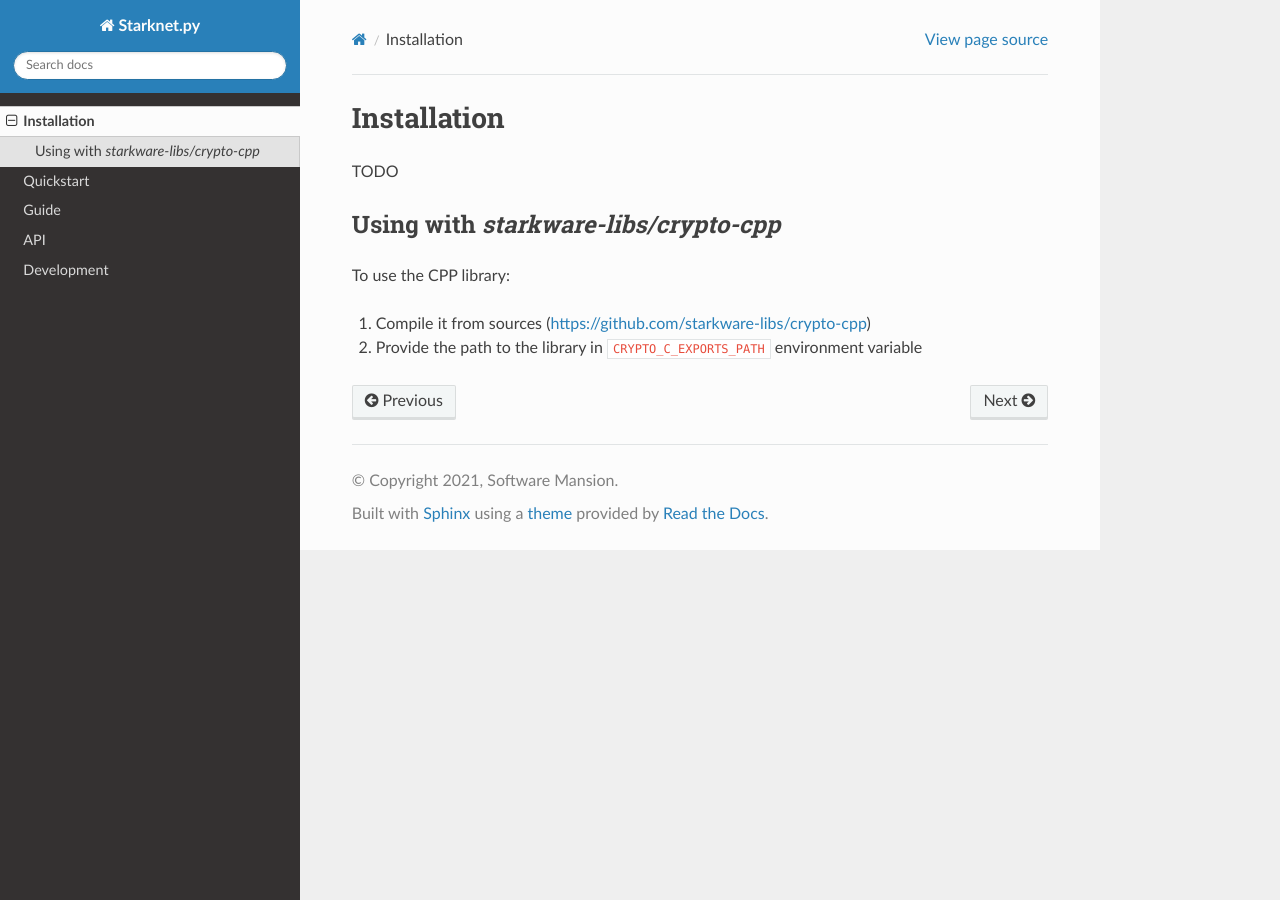
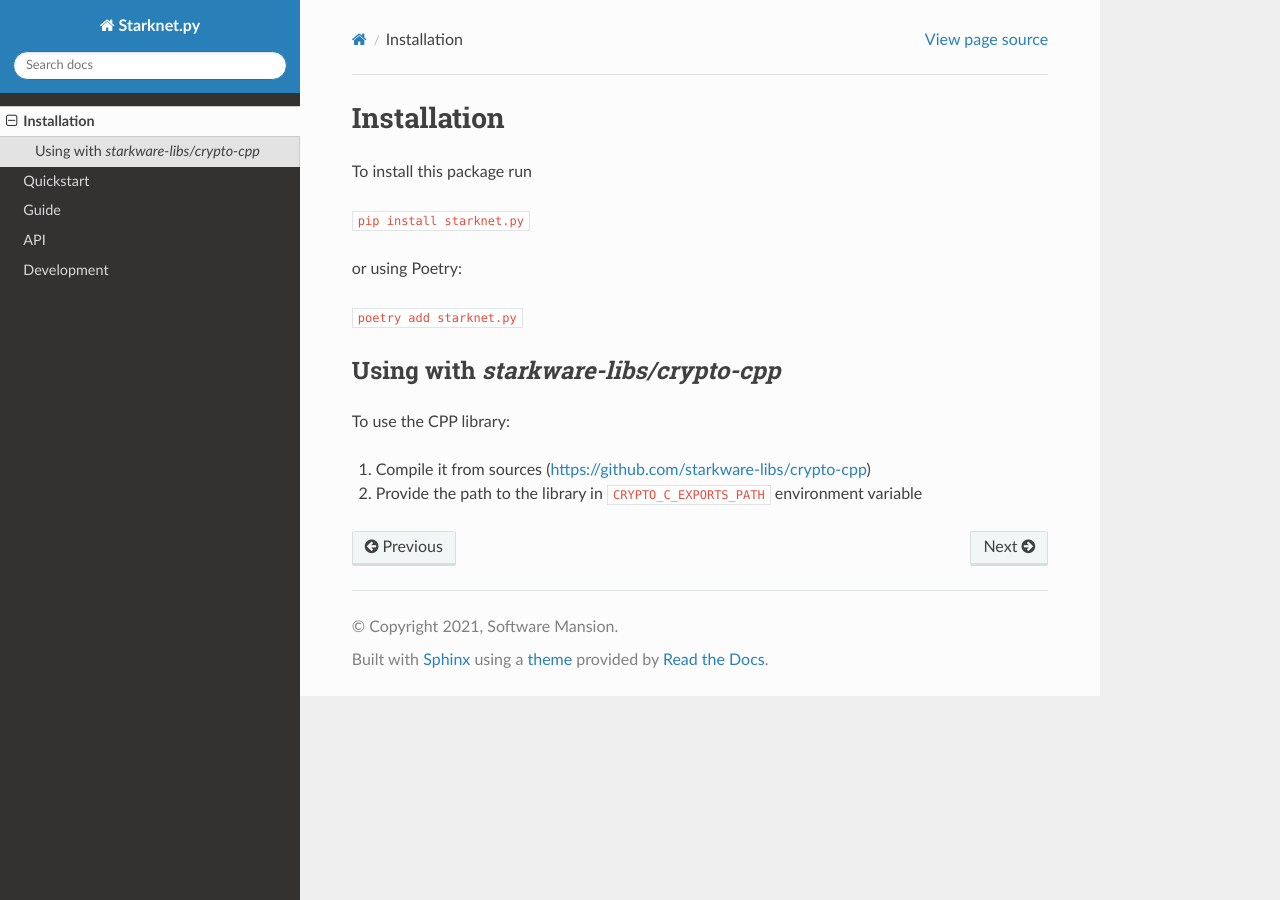
Before and after one commit to software-mansion/starknet.py, a Sphinx documentation site: the page built from docs/installation.rst, in a window 1280 px wide. Built offline with Sphinx 7.4.7 and the Read the Docs theme 2.0.0, drawn with Linux system fonts in a browser that asks for light colours.

Commit message:
Add installation guidance to docs & readme (#50)

```diff
--- a/docs/installation.rst
+++ b/docs/installation.rst
@@ -1,7 +1,13 @@
 Installation
 ============
 
-TODO
+To install this package run
+
+``pip install starknet.py``
+
+or using Poetry:
+
+``poetry add starknet.py``
 
 .. _Crypto-cpp installation:
 
--- a/pyproject.toml
+++ b/pyproject.toml
@@ -10,7 +10,7 @@ packages = [
 ]
 license = "MIT"
 readme = "README.md"
-repository = "https://github.com/software-mansion/starknet_python_sdk"
+repository = "https://github.com/software-mansion/starknet.py"
 documentation = "https://starknetpy.rtfd.io/"
 
 [tool.poetry.dependencies]
```
Also changed, not shown: README.md (+9 -0 lines).
